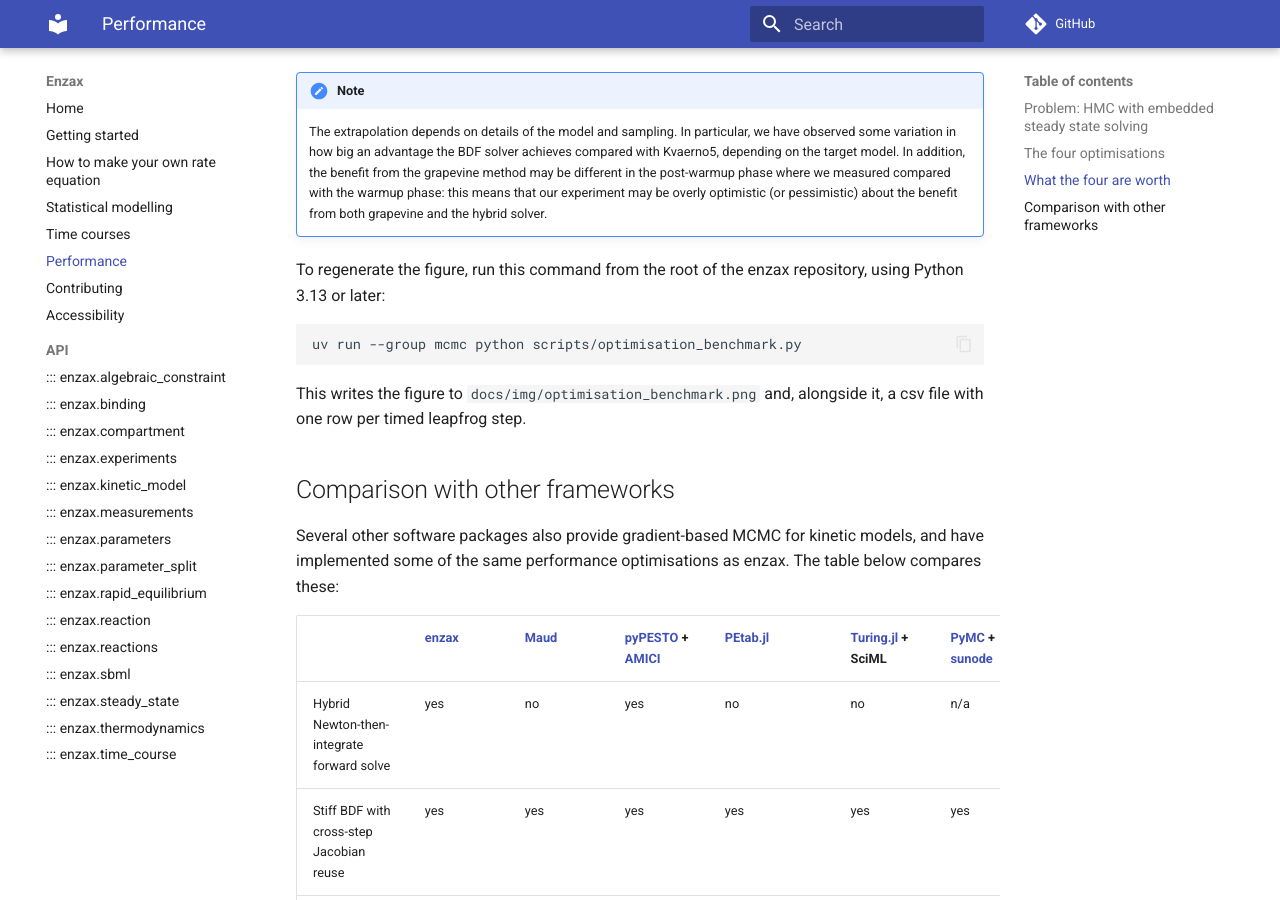
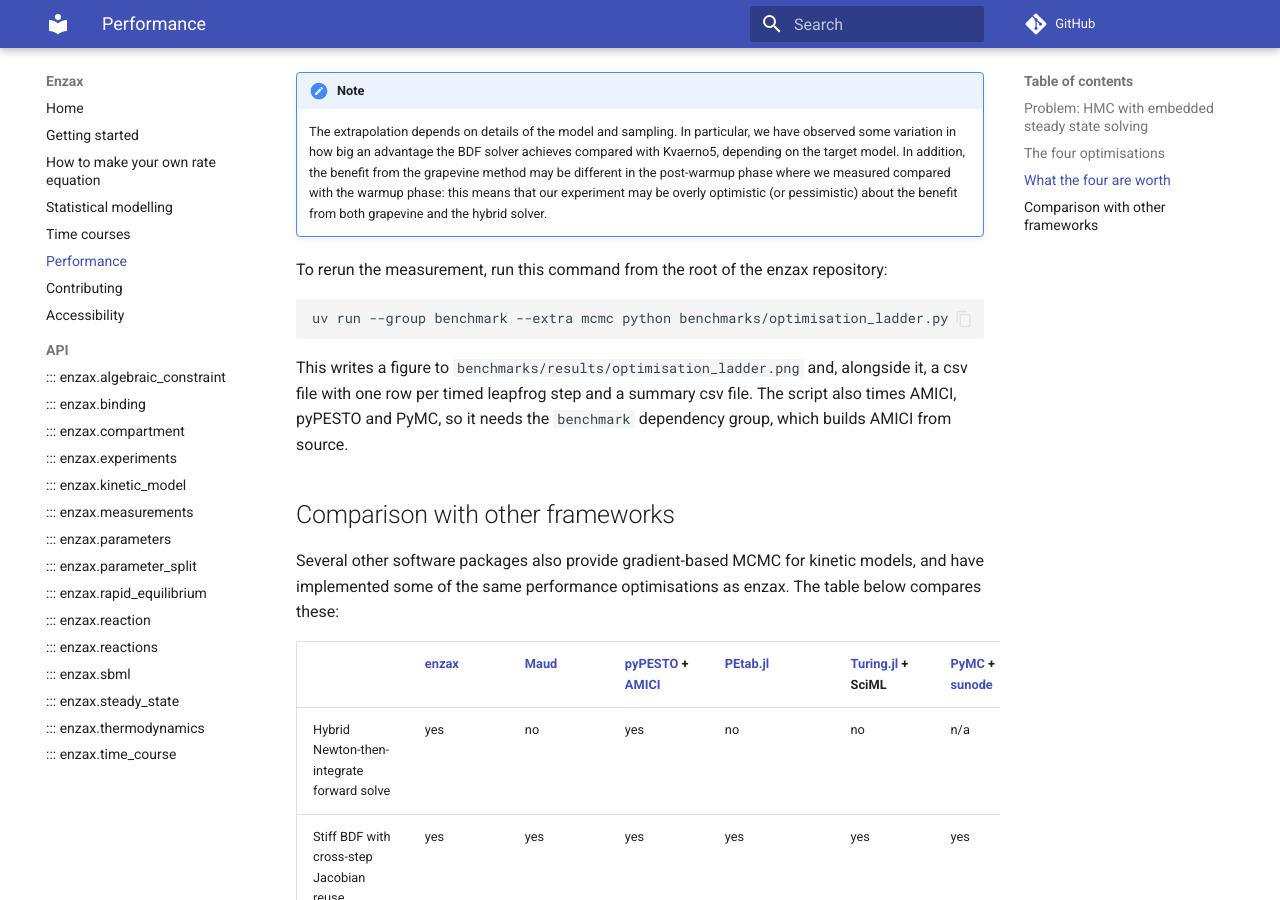
Before and after one commit to dtu-qmcm/enzax, an MkDocs documentation site: the page built from docs/performance.md, in a window 1280 px wide and 900 px high, scrolled down 2497 px. Built offline with MkDocs 1.6.1 and Material for MkDocs 9.7.7, drawn with Linux system fonts in a browser that asks for light colours; comment, search, counter and statistics services are not loaded.

Commit message:
Bring two docs passages up to date
grapevine 0.3.0 carries the solution across trajectories, and the
optimisation benchmark moved to benchmarks/optimisation_ladder.py.

Co-Authored-By: Claude <noreply@anthropic.com>
Claude-Session: https://claude.ai/code/session_016s6nyrkXaTrpJDHX5zC1cg

````diff
--- a/docs/performance.md
+++ b/docs/performance.md
@@ -34,13 +34,13 @@ With all four optimisations, one NUTS iteration of 63 leapfrog steps took 754 ms
 
     The extrapolation depends on details of the model and sampling. In particular, we have observed some variation in how big an advantage the BDF solver achieves compared with Kvaerno5, depending on the target model. In addition, the benefit from the grapevine method may be different in the post-warmup phase where we measured compared with the warmup phase: this means that our experiment may be overly optimistic (or pessimistic) about the benefit from both grapevine and the hybrid solver.
 
-To regenerate the figure, run this command from the root of the enzax repository, using Python 3.13 or later:
+To rerun the measurement, run this command from the root of the enzax repository:
 
 ```sh
-uv run --group mcmc python scripts/optimisation_benchmark.py
+uv run --group benchmark --extra mcmc python benchmarks/optimisation_ladder.py
 ```
 
-This writes the figure to `docs/img/optimisation_benchmark.png` and, alongside it, a csv file with one row per timed leapfrog step.
+This writes a figure to `benchmarks/results/optimisation_ladder.png` and, alongside it, a csv file with one row per timed leapfrog step and a summary csv file. The script also times AMICI, pyPESTO and PyMC, so it needs the `benchmark` dependency group, which builds AMICI from source.
 
 ## Comparison with other frameworks
 
````
Also changed, not shown: docs/statistical_modelling.md (+3 -2 lines).
